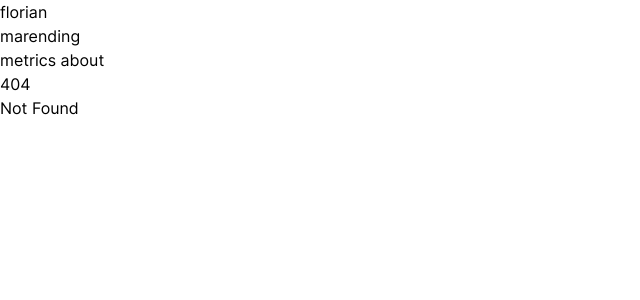
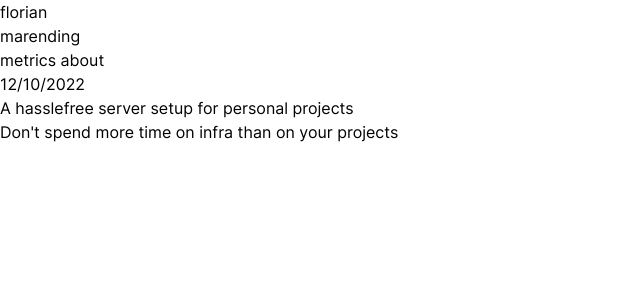
Before and after one commit to beingflo/marending.dev, a SvelteKit app: page /server in a window 1280 px wide. Before the commit this address had no page. Shown: the top 300 px of the page, without its empty margins (0-640 px from the left). Built offline with nearby package versions, Linux system fonts and the light colour scheme.

Commit message:
Misc. changes

```diff
--- a/src/routes/+page.svelte
+++ b/src/routes/+page.svelte
@@ -15,7 +15,7 @@
 		title="Technical internals of this website"
 		summary="There are many like it, but this one is mine"
 		date="12/10/2022"
-		link="/self"
+		link="/website"
 	/>
 	<NoteSummary
 		title="Building a foosball ranking application"
--- a/src/routes/about/+page.svelte
+++ b/src/routes/about/+page.svelte
@@ -6,6 +6,7 @@
 		<p class="pt-8">
 			You can reach me at
 			<a class="underline" href="mailto:florian@marending.dev">florian@marending.dev</a>
+			or via the feedback box at the bottom right of the page.
 		</p>
 
 		<div class="flex flex-row gap-2 pt-4">
--- /dev/null
+++ b/src/routes/server/+page.svelte
@@ -0,0 +1,13 @@
+<script>
+	import Date from '$lib/components/Date.svelte';
+	import Note from '$lib/components/Note.svelte';
+	import P from '$lib/components/P.svelte';
+	import Subtitle from '$lib/components/Subtitle.svelte';
+	import Title from '$lib/components/Title.svelte';
+</script>
+
+<Note>
+	<Date>12/10/2022</Date>
+	<Title>A hasslefree server setup for personal projects</Title>
+	<Subtitle>Don't spend more time on infra than on your projects</Subtitle>
+</Note>
```
Also changed, not shown: src/routes/website/+page.svelte (renamed from src/routes/self/+page.svelte).
